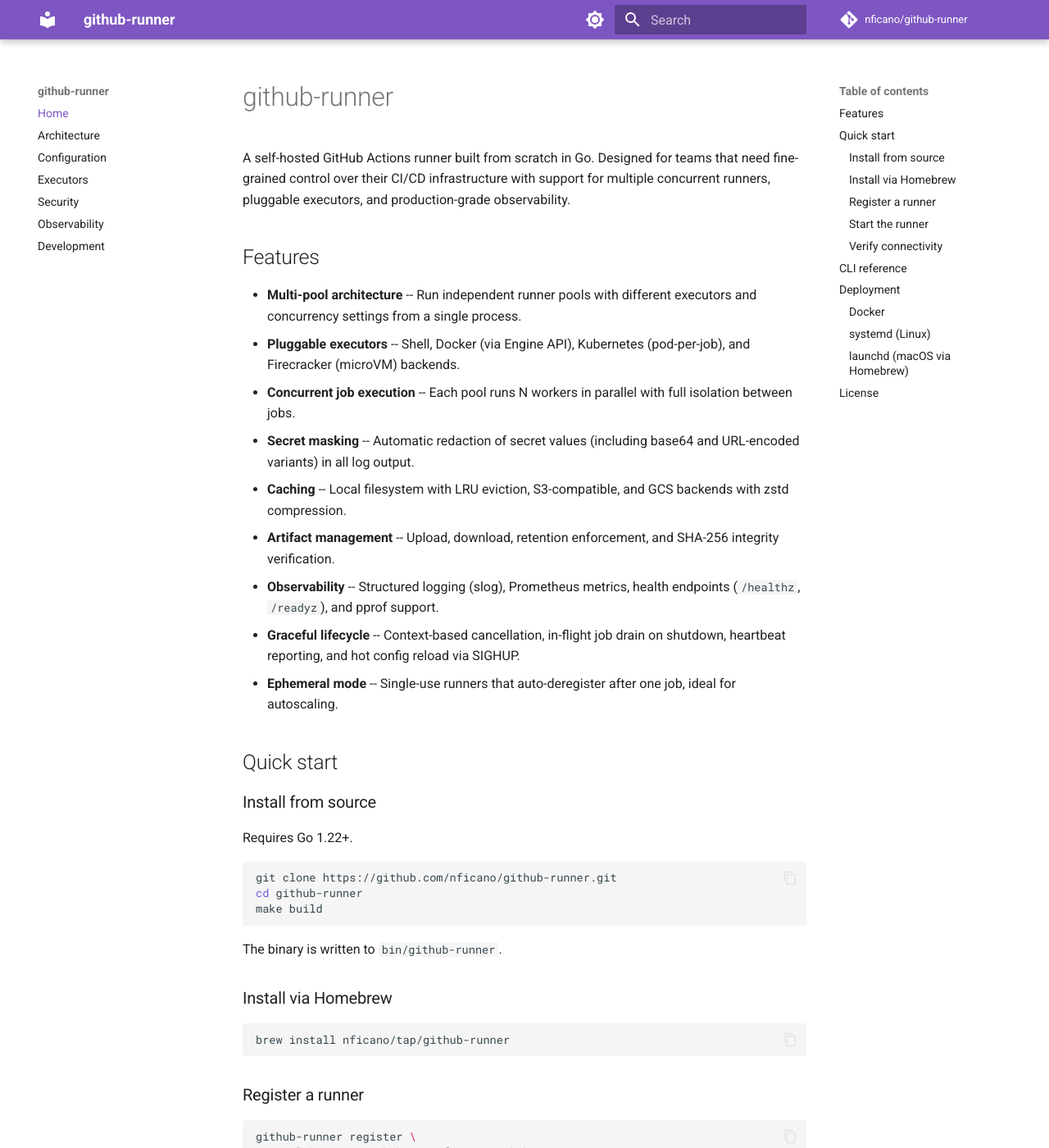
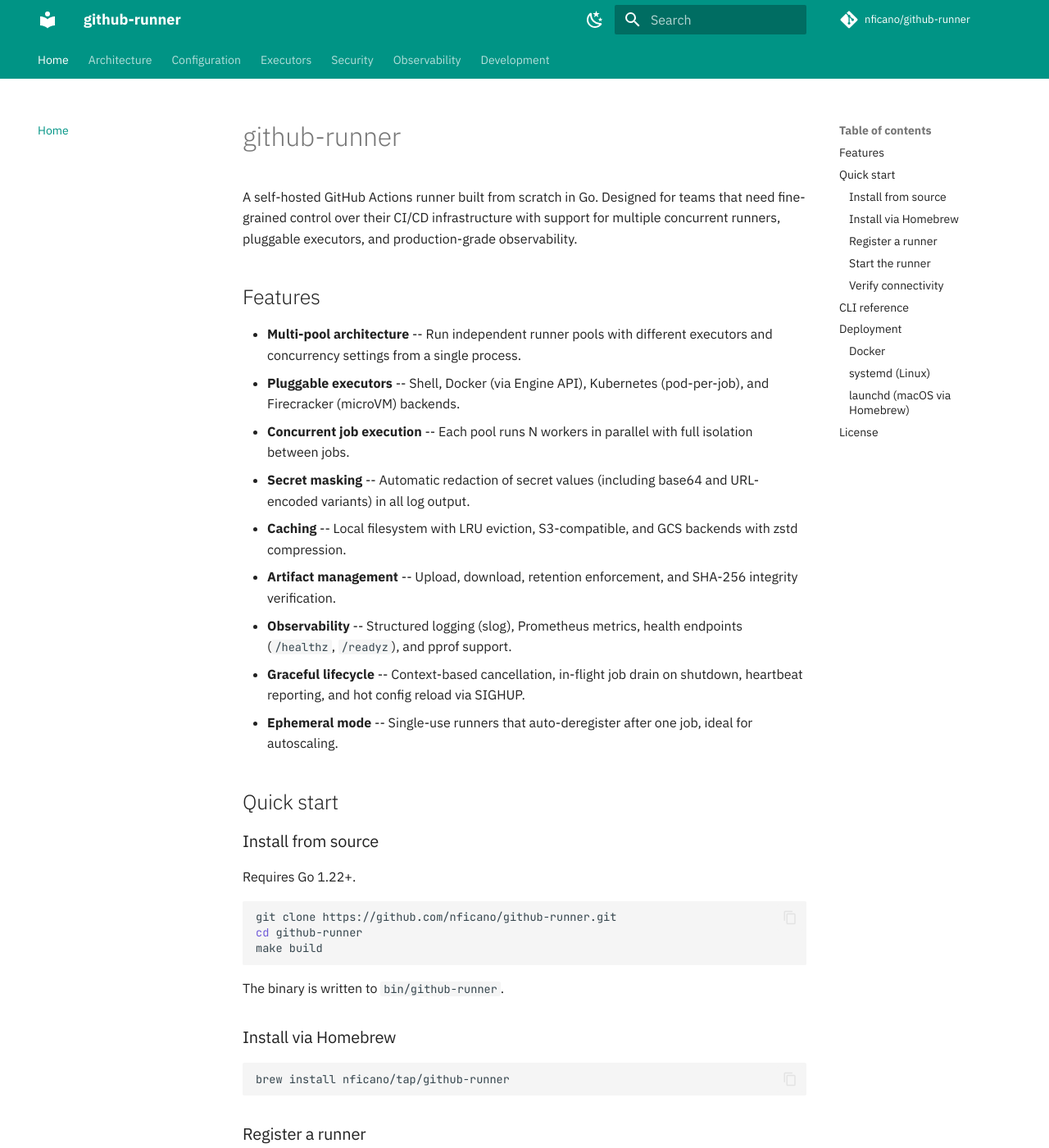
Before and after one commit to nficano/github-runner, an MkDocs documentation site: the page built from docs/index.md, in a window 1280 px wide and 1400 px high. Shown: the whole window at 82% size. Built offline with MkDocs 1.6.1 and Material for MkDocs 9.7.7, drawn with Linux system fonts in a browser that asks for light colours; comment, search, counter and statistics services are not loaded.

Commit message:
Fix lint errors and restyle Material docs theme

```diff
--- a/mkdocs.yml
+++ b/mkdocs.yml
@@ -7,21 +7,28 @@
 
 theme:
   name: material
+  font:
+    text: IBM Plex Sans
+    code: JetBrains Mono
   palette:
-    - scheme: default
-      primary: deep purple
-      accent: purple
+    - media: "(prefers-color-scheme: light)"
+      scheme: default
+      primary: teal
+      accent: amber
       toggle:
-        icon: material/brightness-7
+        icon: material/weather-night
         name: Switch to dark mode
-    - scheme: slate
-      primary: deep purple
-      accent: purple
+    - media: "(prefers-color-scheme: dark)"
+      scheme: slate
+      primary: cyan
+      accent: lime
       toggle:
-        icon: material/brightness-4
+        icon: material/weather-sunny
         name: Switch to light mode
   features:
     - content.code.copy
+    - navigation.tabs
+    - navigation.instant
     - navigation.sections
     - navigation.expand
     - navigation.top
```
Also changed, not shown: 4 other files.
